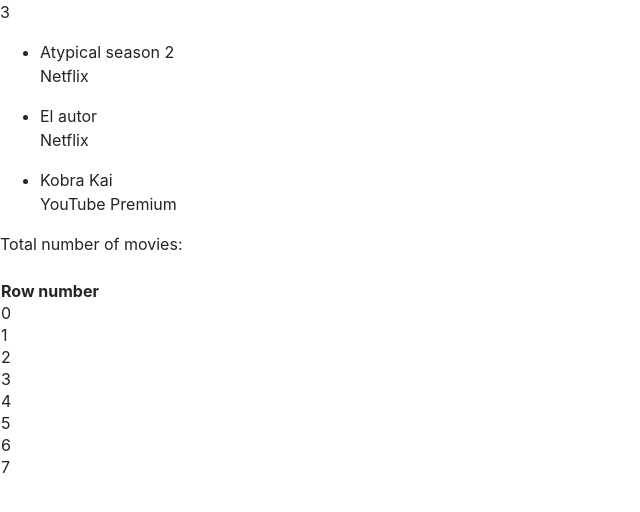
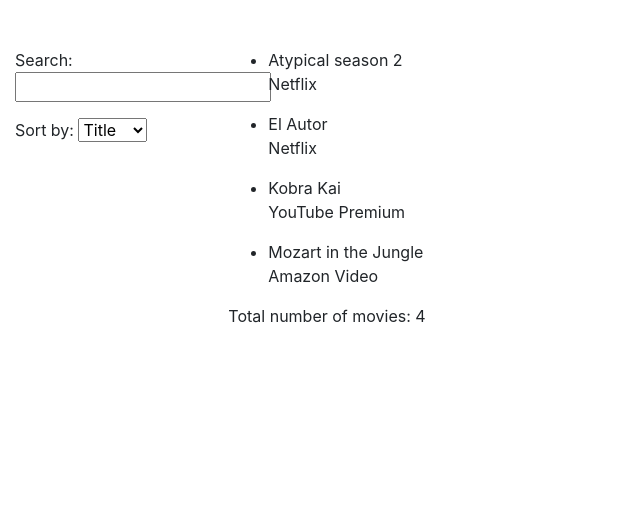
Before and after one commit to salvocuccurullo/iCarusiWebApp, a plain HTML site: page app/index.html in a window 1280 px wide. Shown: the whole page, without its empty margins (0-640 px from the left). Drawn offline with nearby package versions, Linux system fonts and the light colour scheme.

Commit message:
Two-Way Data Binding

```diff
--- a/app/index.html
+++ b/app/index.html
@@ -19,16 +19,8 @@
 
 	<body>
 
-		<p>{{1+2}}</p>
-
 		<movies-list></movies-list>
 
-		Total number of movies: {{movies.length}}<br/><br/>
-
-		<table>
-		  <tr><th>Row number</th></tr>
-		  <tr ng-repeat="i in [0, 1, 2, 3, 4, 5, 6, 7]"><td>{{i}}</td></tr>
-		</table>
 
 	</body>
 </html>
--- a/app/movies-list/movies-list.component.js
+++ b/app/movies-list/movies-list.component.js
@@ -7,15 +7,22 @@ angular.
     controller: function MoviesListController() {
       this.movies = [
         {
+          name: 'Kobra Kai',
+          media: 'YouTube Premium'
+        },
+        {
           name: 'Atypical season 2',
           media: 'Netflix'
-        }, {
-          name: 'El autor',
+        },
+        {
+          name: 'Mozart in the Jungle',
+          media: 'Amazon Video'
+        },
+        {
+          name: 'El Autor',
           media: 'Netflix'
-        }, {
-          name: 'Kobra Kai',
-          media: 'YouTube Premium'
         }
       ];
+      this.orderProp = 'name';
     }
   });
--- a/app/movies-list/movies-list.template.html
+++ b/app/movies-list/movies-list.template.html
@@ -1,6 +1,34 @@
-<ul>
-  <li ng-repeat="movie in $ctrl.movies">
-	<span>{{movie.name}}</span>
-	<p>{{movie.media}}</p>
-  </li>
-</ul>
+<br/><br/>
+<div class="container-fluid">
+	<div class="row">
+		<div class="col-md-2">
+			<!--Sidebar content-->
+
+			<p>
+				Search: <input ng-model="$ctrl.query" />
+			</p>
+
+			<p>
+				Sort by:
+				<select ng-model="$ctrl.orderProp">
+					<option value="name">Title</option>
+					<option value="media">Media</option>
+				</select>
+			</p>
+
+		</div>
+
+		<div class="col-md-10">
+			<!--Body content-->
+
+			<ul class="phones">
+				<li ng-repeat="movie in $ctrl.movies | filter:$ctrl.query | orderBy:$ctrl.orderProp">
+					<span>{{movie.name}}</span>
+					<p>{{movie.media}}</p>
+				</li>
+			</ul>
+			Total number of movies: {{$ctrl.movies.length}}
+		</div>
+
+	</div>
+</div>
```
Also changed, not shown: app/movies-list/movies-list.component.spec.js (+13 -2 lines).
